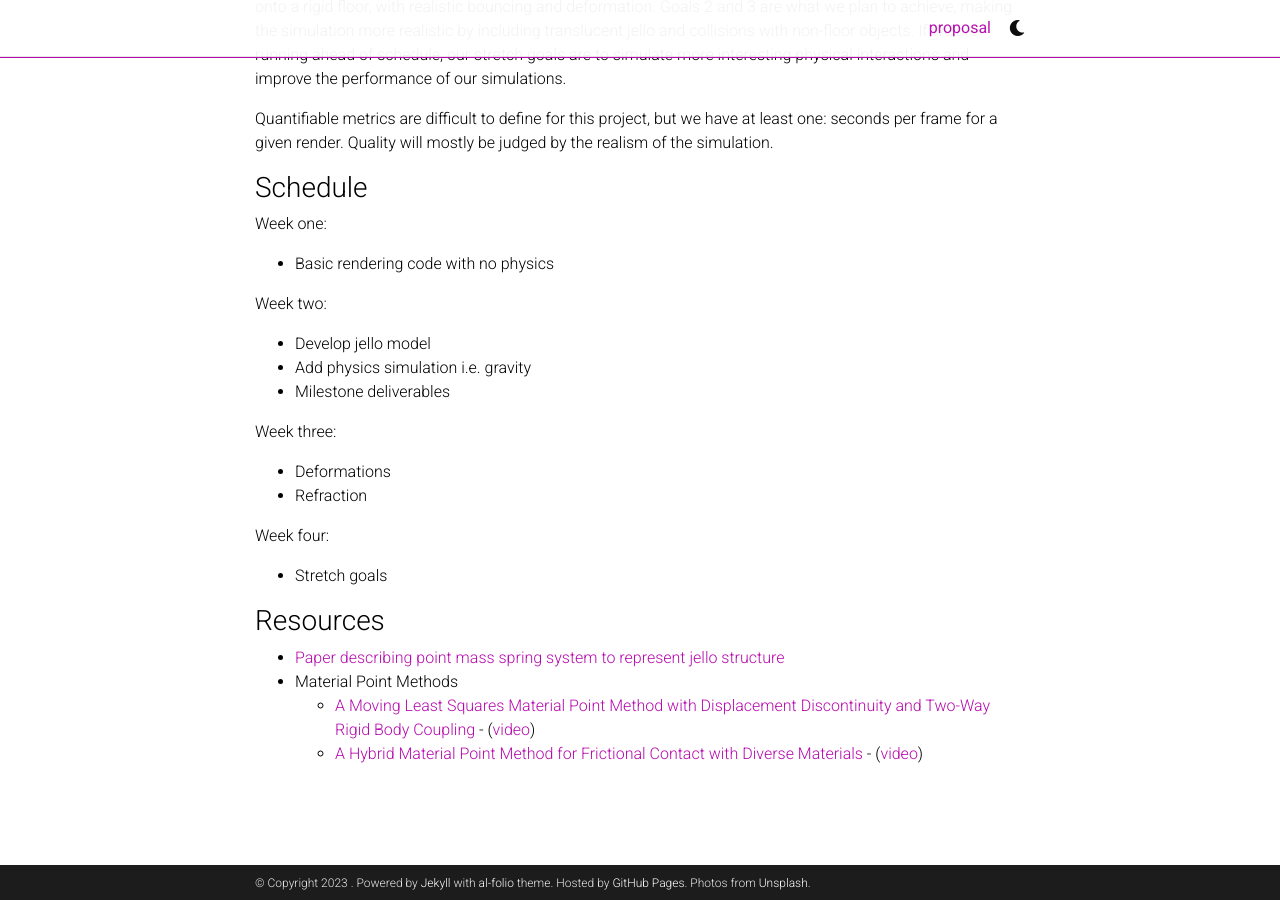
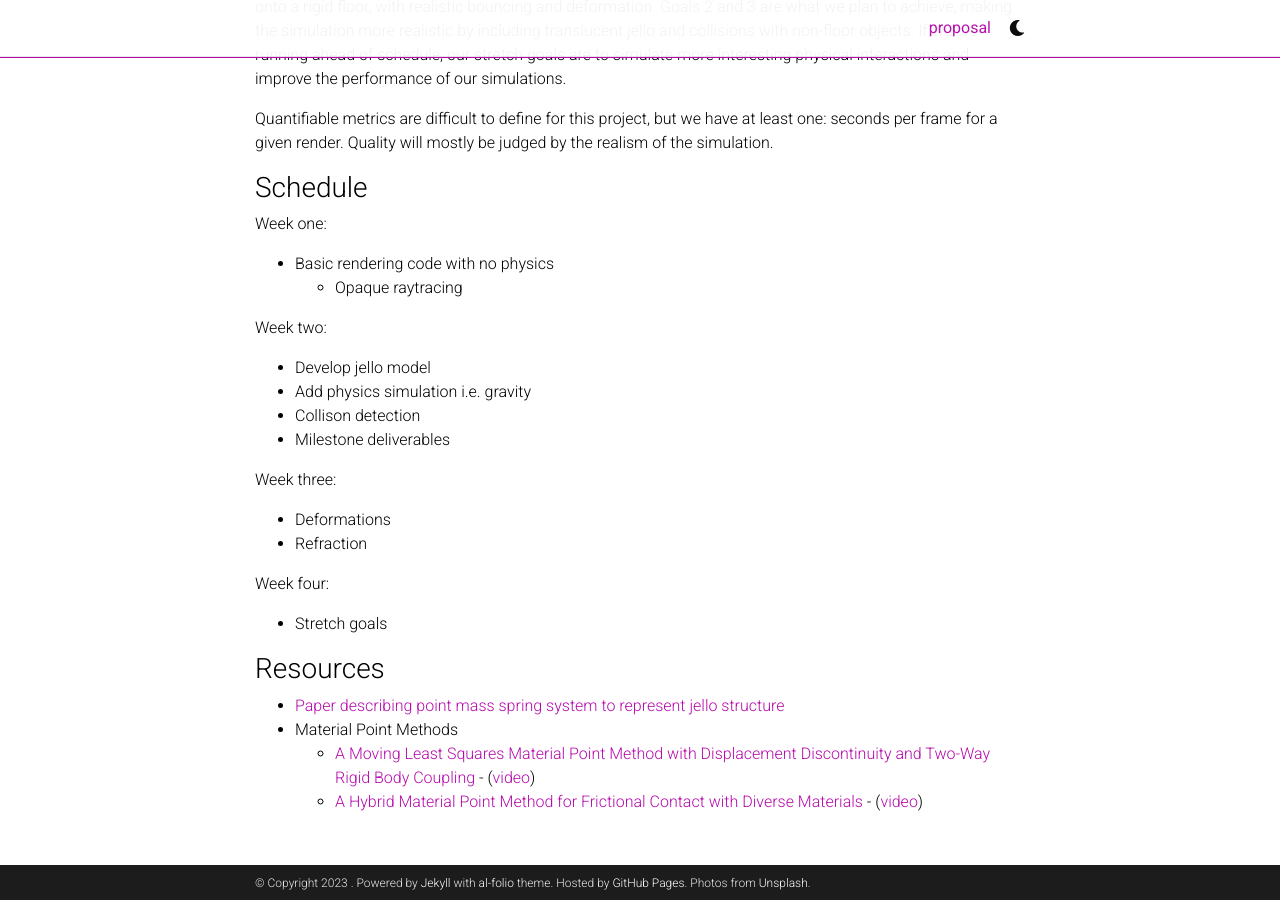
Before and after one commit to cs184-jello-world/project-proposal, a Jekyll site: the page built from _pages/proposal.md, in a window 1280 px wide and 900 px high, scrolled down 1211 px. Built offline with Jekyll 4.4.1, drawn with Linux system fonts in a browser that asks for light colours; comment, search, counter and statistics services are not loaded; a style sheet for code colours, icons or effects is not loaded.

Commit message:
Configs for deploying to github pages

```diff
--- a/_config.yml
+++ b/_config.yml
@@ -15,8 +15,8 @@ keywords: jekyll, jekyll-theme, academic-website, portfolio-website  # add your
 lang: en # the language of your site (for example: en, fr, cn, ru, etc.)
 icon: ⚛️  # the emoji used as the favicon (alternatively, provide image name in /assets/img/)
 
-url: https://alshedivat.github.io # the base hostname & protocol for your site
-baseurl: "" # the subpath of your site, e.g. /blog/
+url: https://cs184-jello-world.github.io/ # the base hostname & protocol for your site
+baseurl: /project-proposal # the subpath of your site, e.g. /blog/
 last_updated: false # set to true if you want to display last updated in the footer
 impressum_path:  # set to path to include impressum link in the footer, use the same path as permalink in a page, helps to conform with EU GDPR
 
--- a/_pages/proposal.md
+++ b/_pages/proposal.md
@@ -74,10 +74,12 @@ judged by the realism of the simulation.
 
 Week one:
 * Basic rendering code with no physics
+  * Opaque raytracing
 
 Week two:
 * Develop jello model
 * Add physics simulation i.e. gravity
+* Collison detection
 * Milestone deliverables
 
 Week three:
```
